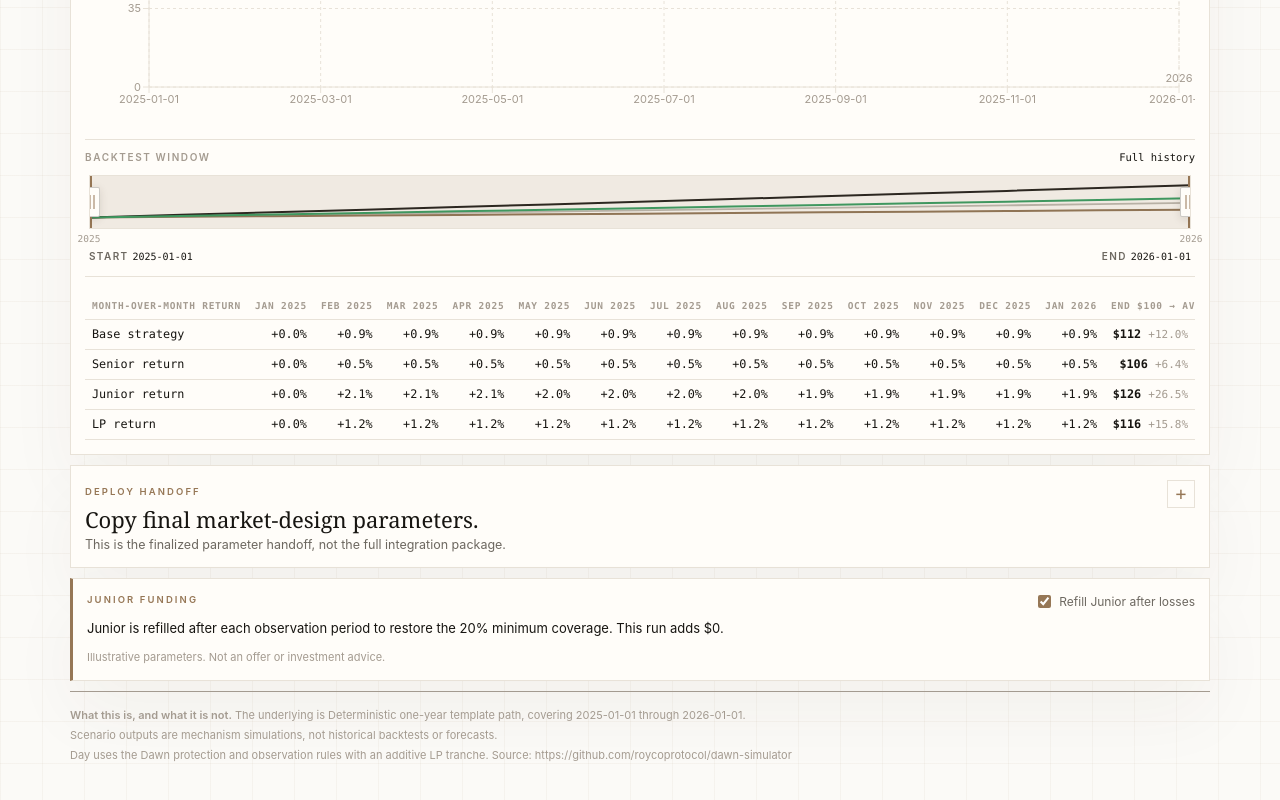
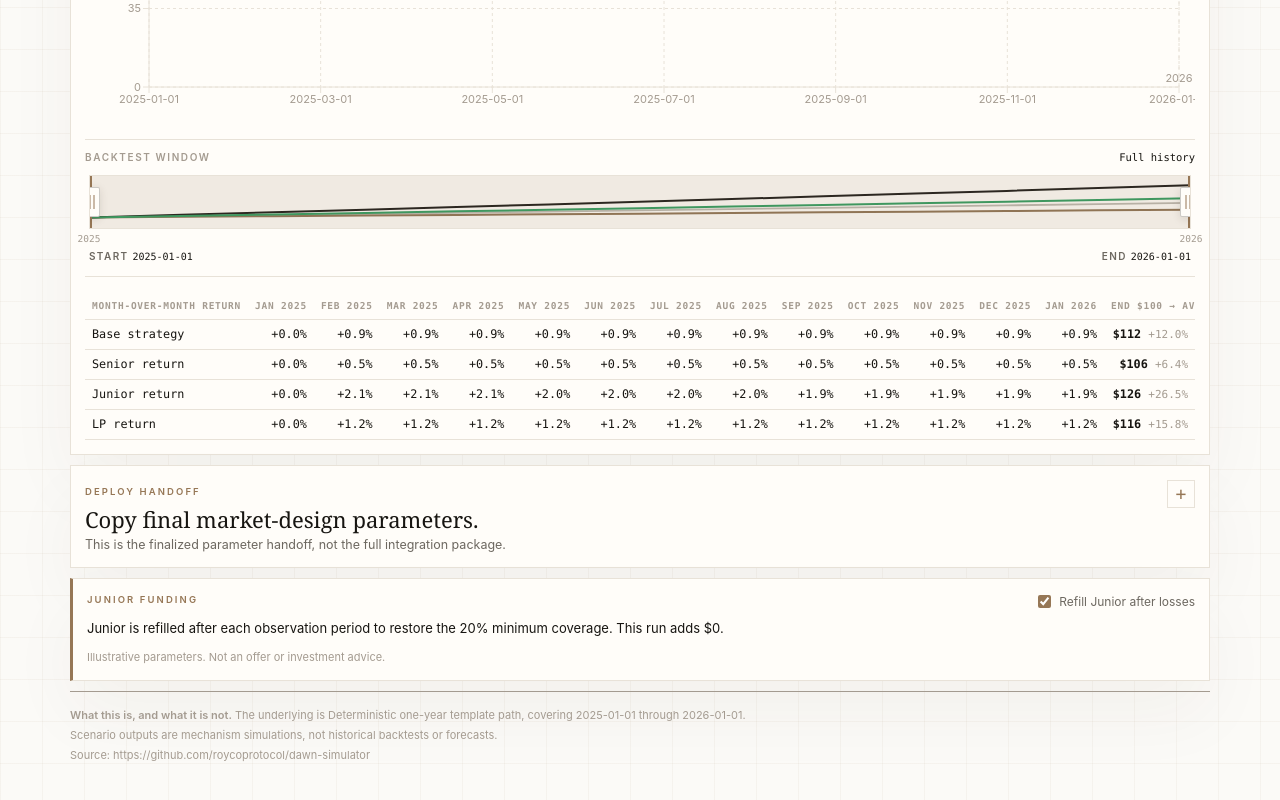
Before and after one commit to roycoprotocol/royco-simulator, a Next.js app: page /day-sim in a window 1280 px wide. Shown: the part 797-1597 px from the top of the page. Built offline with nearby package versions, Linux system fonts and the light colour scheme.

Commit message:
Simplify Day source footer

```diff
--- a/components/day-simulator/DayMarketSimulator.tsx
+++ b/components/day-simulator/DayMarketSimulator.tsx
@@ -1598,7 +1598,7 @@ export default function DayMarketSimulator({ market }: { market?: DayMarket }) {
         </p>
         <p className="mt-1">{activeMarket.copy.disclosure}</p>
         <p className="mt-1">
-          Day uses the Dawn protection and observation rules with an additive LP tranche. Source:{' '}
+          Source:{' '}
           {activeMarket.provenance.sourceUrl}
         </p>
       </footer>
```
